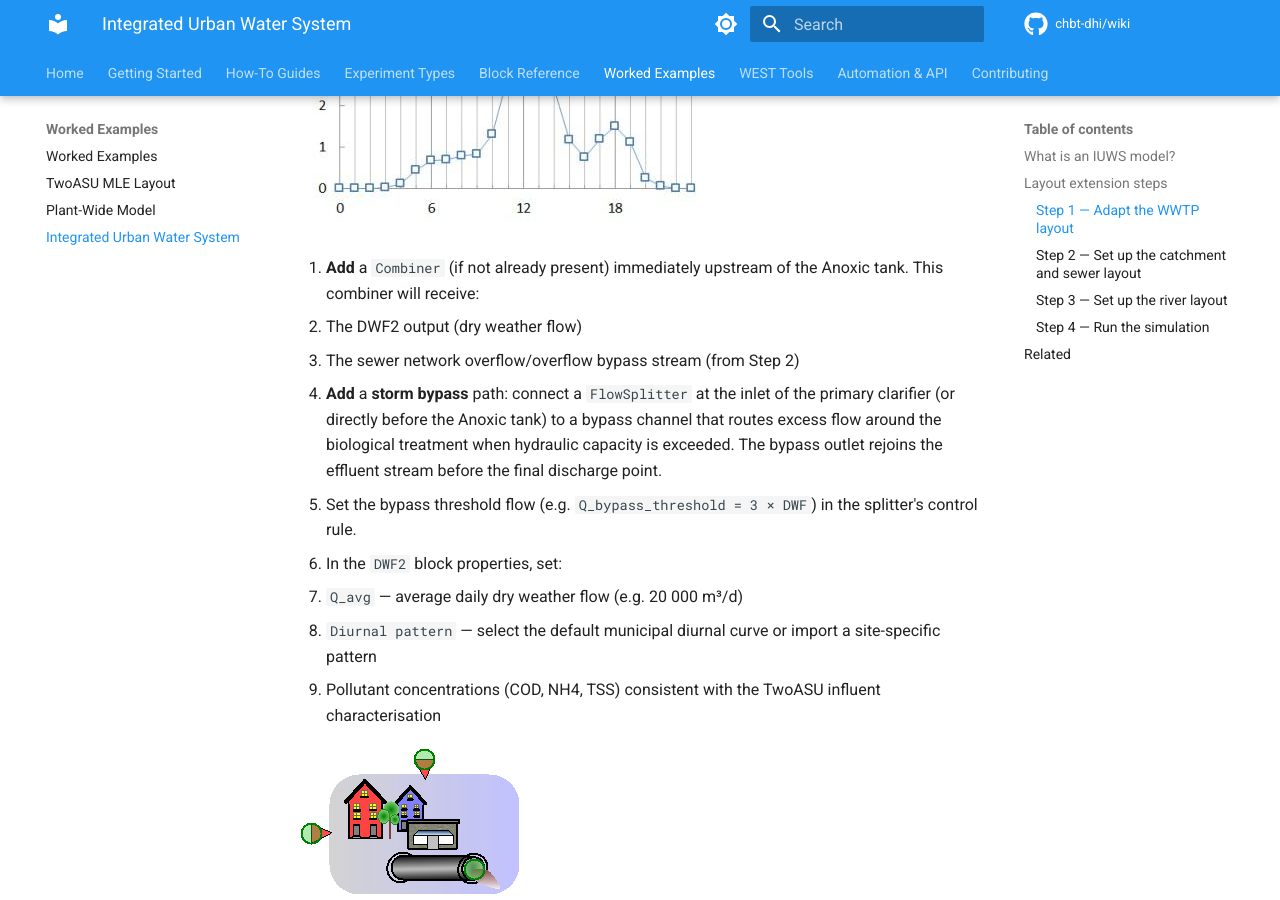
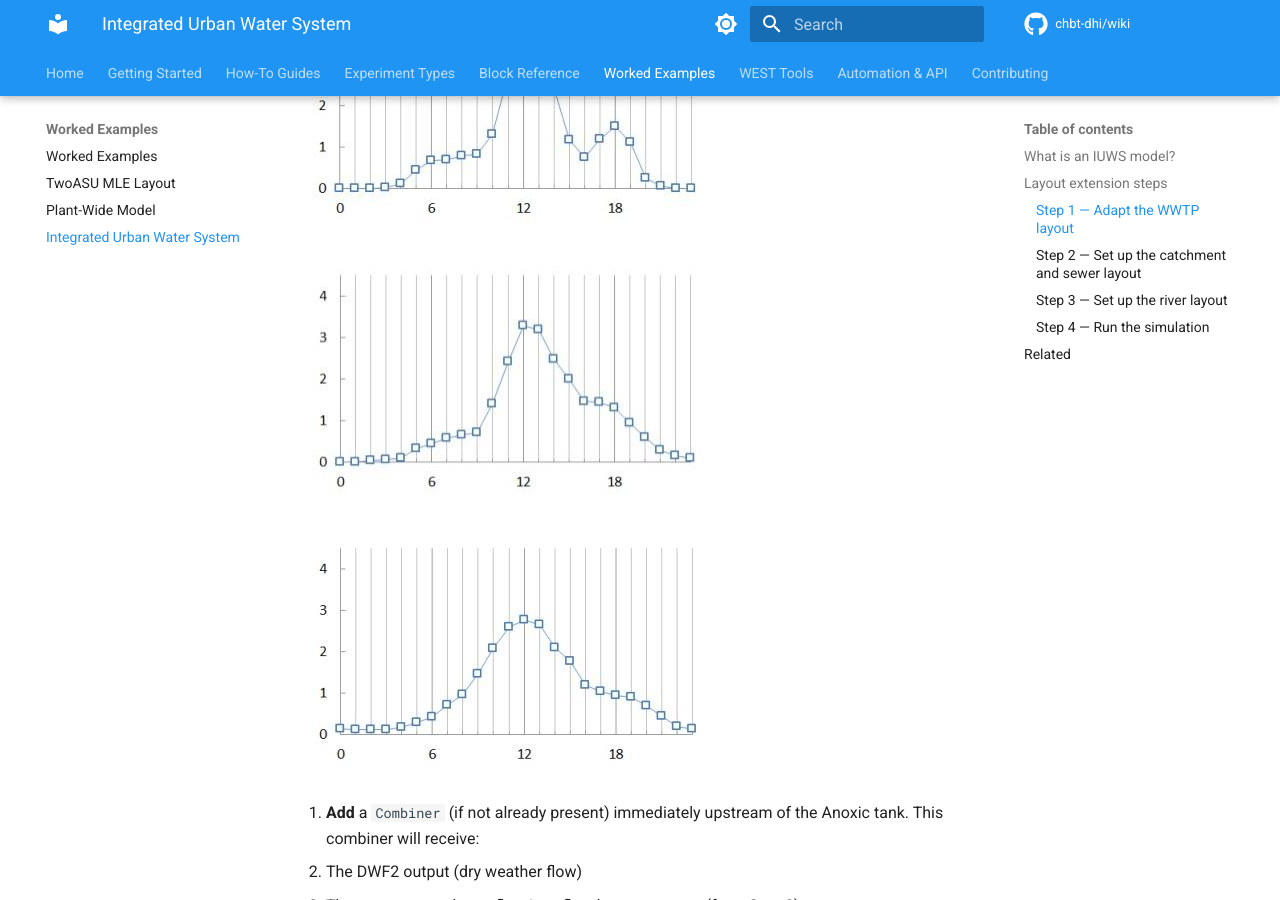
Before and after one commit to CHBT-DHI/Wiki, an MkDocs documentation site: the page built from docs/worked-examples/iuws.md, in a window 1280 px wide and 900 px high, scrolled down 2306 px. Built offline with MkDocs 1.6.1 and Material for MkDocs 9.7.7, drawn with Linux system fonts in a browser that asks for light colours; comment, search, counter and statistics services are not loaded.

Commit message:
docs: place final batch of unplaced images

```diff
--- a/docs/worked-examples/iuws.md
+++ b/docs/worked-examples/iuws.md
@@ -50,6 +50,10 @@ The standard TwoASU layout has a single influent stream feeding the Combiner bef
 ![DWF2 state variables](../assets/images/modelica-p098-img3.png)
 
 ![DWF2 interface variables](../assets/images/modelica-p098-img4.png)
+
+![DWF2 block additional parameters](../assets/images/modelica-p098-img5.png)
+
+![DWF2 block equations](../assets/images/modelica-p098-img6.png)
 
 3. **Add** a `Combiner` (if not already present) immediately upstream of the Anoxic tank. This combiner will receive:
    - The DWF2 output (dry weather flow)
```
